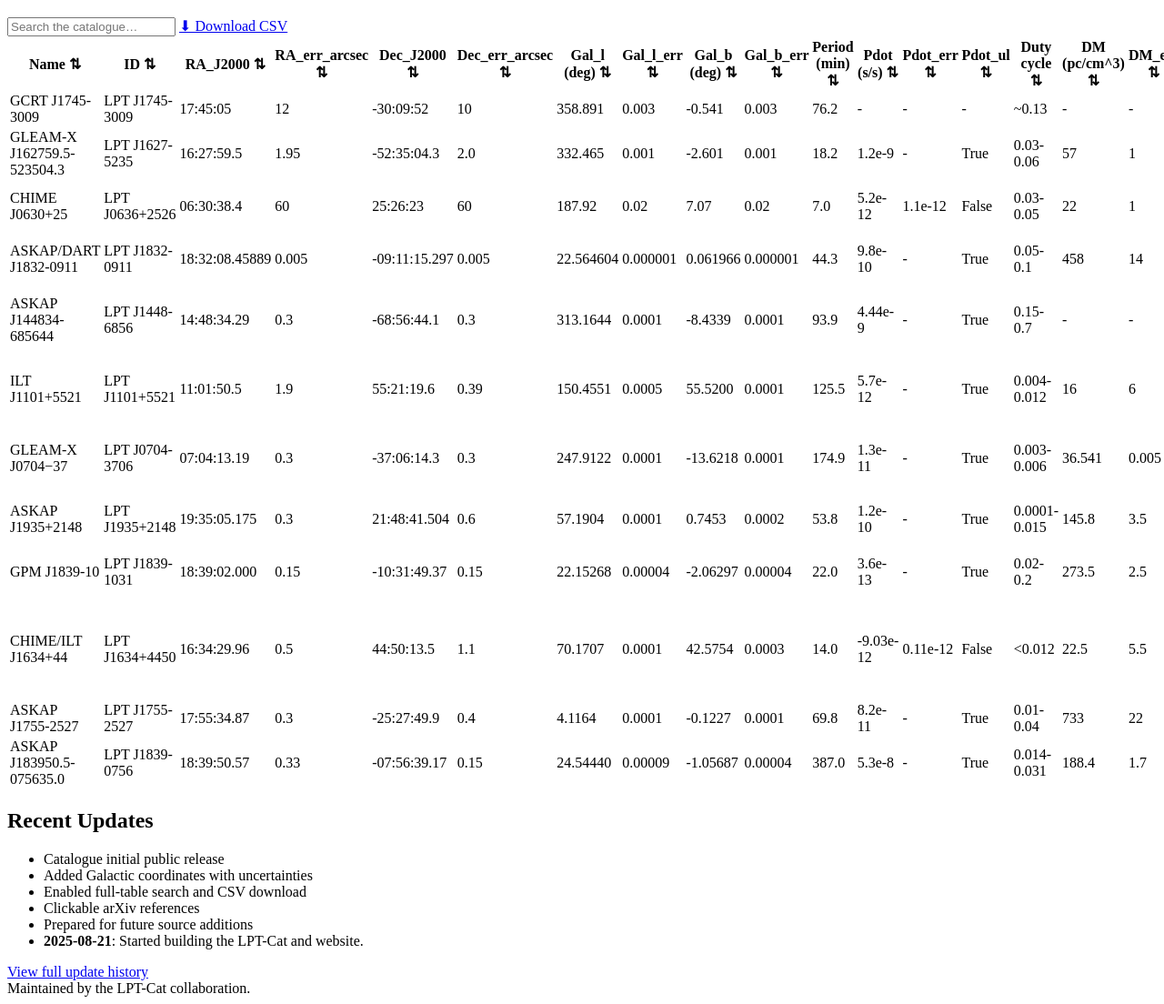
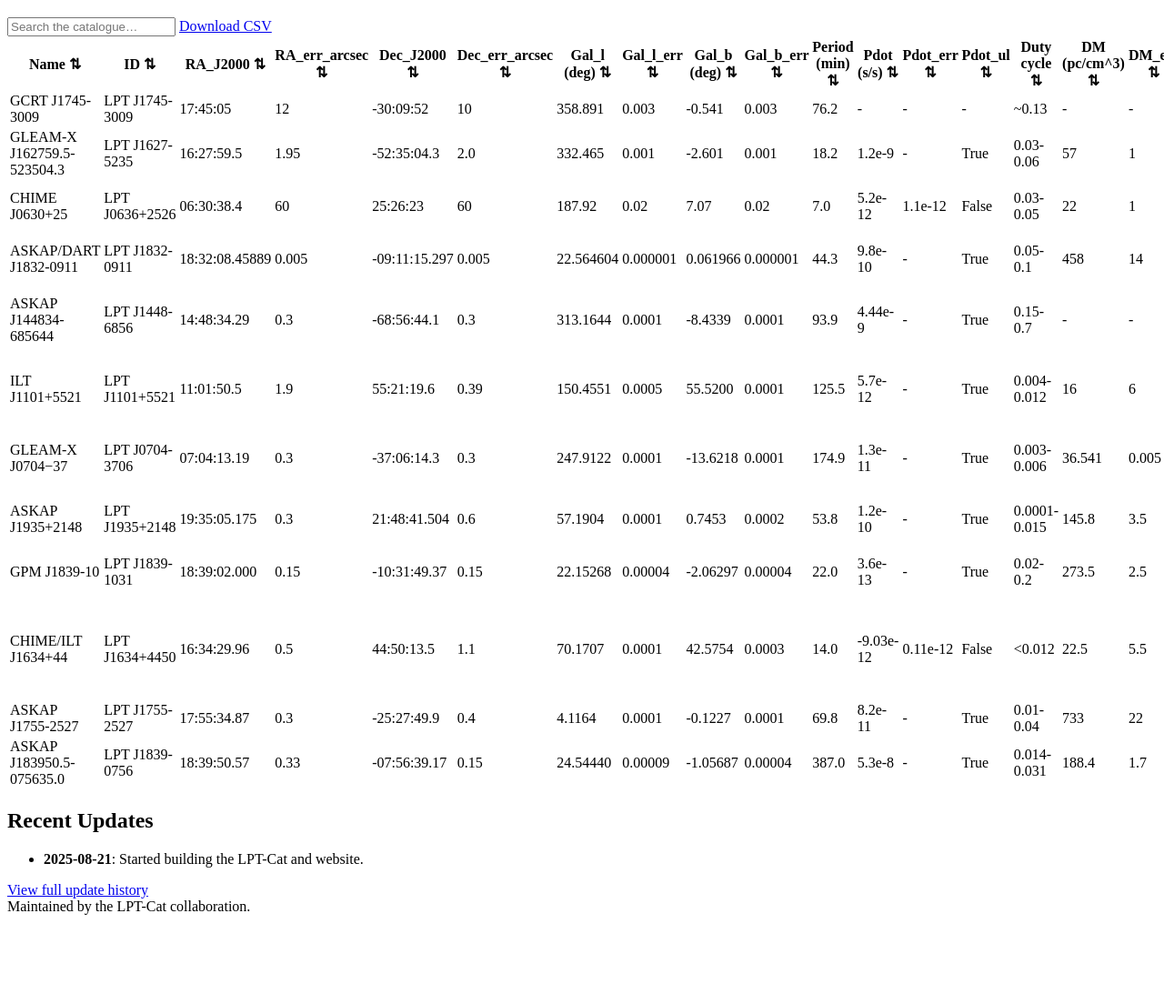
Before and after one commit to PSR-Jake/lptcat, a plain HTML site: page index.html in a window 1280 px wide. Shown: the part 61-1165 px from the top of the page at 91% size. After the commit the page ends 1075 px from the top, so only its background shows below. Drawn offline with Linux system fonts and the light colour scheme.

Commit message:
Update index.html

```diff
--- a/index.html
+++ b/index.html
@@ -1,32 +1,36 @@
 <!DOCTYPE html>
 <html lang="en">
 <head>
-  <meta charset="UTF-8" />
+  <meta charset="UTF-8">
   <title>LPT-Cat – Long-Period Transient Catalogue</title>
-  <meta name="viewport" content="width=device-width, initial-scale=1" />
-  <link rel="stylesheet" href="style.css" />
+  <meta name="viewport" content="width=device-width, initial-scale=1">
+  <link rel="stylesheet" href="style.css">
 </head>
 
 <body>
   <h1>LPT-Cat: Long-Period Transient Catalogue</h1>
 
+  <!-- Controls -->
   <div class="controls">
-    <input id="search" placeholder="Search the catalogue…" />
-    <a href="LPTs.csv" download>⬇ Download CSV</a>
+    <input
+      id="search"
+      type="text"
+      placeholder="Search the catalogue…"
+    >
+
+    <a href="LPTs.csv" download>
+      Download CSV
+    </a>
   </div>
 
+  <!-- Table -->
   <div class="table-wrapper">
     <table id="lpt-table"></table>
   </div>
 
+  <!-- Updates -->
   <h2>Recent Updates</h2>
-  <ul id="updates">
-    <li>Catalogue initial public release</li>
-    <li>Added Galactic coordinates with uncertainties</li>
-    <li>Enabled full-table search and CSV download</li>
-    <li>Clickable arXiv references</li>
-    <li>Prepared for future source additions</li>
-  </ul>
+  <ul id="updates"></ul>
 
   <a href="updates.csv">View full update history</a>
 
@@ -34,6 +38,7 @@
     Maintained by the LPT-Cat collaboration.
   </footer>
 
+  <!-- JS must be last -->
   <script src="script.js"></script>
 </body>
 </html>
```
